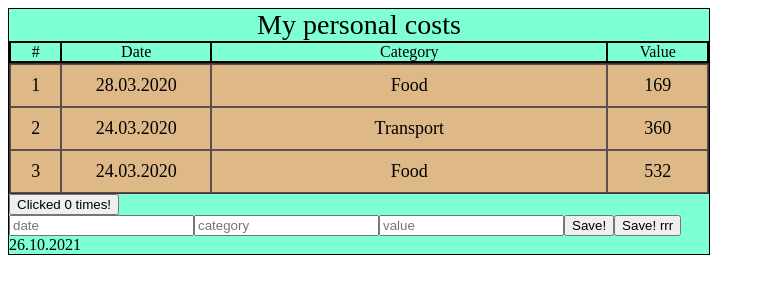
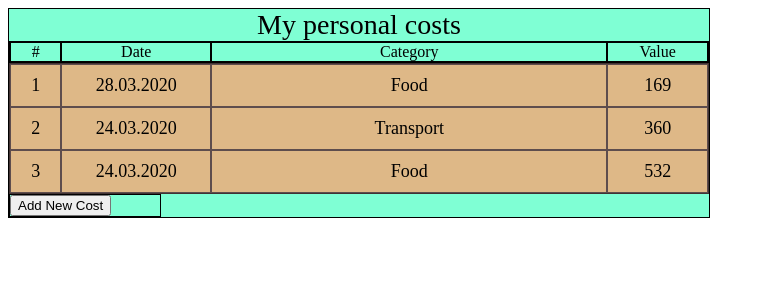
Before and after one commit to Gunnar13/second, a Vue app: page / in a window 1280 px wide. Shown: the top 300 px of the page, without its empty margins (0-765 px from the left). Built offline with nearby package versions, Linux system fonts and the light colour scheme.

Commit message:
добавил кнопку вывода формы
edited pull

```diff
--- a/src/App.vue
+++ b/src/App.vue
@@ -16,20 +16,21 @@
         <!-- <PaymentsDisplay :items="'any list data'" />-->
       </main>
 
+      <!--
       <CounterButton />
-      <!--
-      <button v-if="showKey">
-        <PaymentForm @addNewPayment="addNewPayment" />
 
+      -->
+      <div :class="[$style.date]">
+        <button @click="showKey = !showKey">Add New Cost</button>
 
-      </button>-->
-      <PaymentForm @addNewPayment="addNewPayment" />
+      </div>
+      <div v-if="showKey"><PaymentForm @addNewPayment="addNewPayment" /></div>
     </div>
   </div>
 </template>
 <script>
 // @ is an alias to /src
-import CounterButton from "@/components/counterButton.vue";
+//import CounterButton from "@/components/counterButton.vue";
 import PaymentsDisplay from "@/components/paymentDisplay.vue";
 import PaymentForm from "@/components/addPaymenForm.vue";
 //import AddPaymentForm from './components/AddPaymentForm
@@ -37,7 +38,7 @@ import PaymentForm from "@/components/addPaymenForm.vue";
 export default {
   //name: 'Home',
   components: {
-    CounterButton,
+    //CounterButton,
     PaymentsDisplay,
     PaymentForm,
   },
@@ -46,6 +47,7 @@ export default {
     return {
       paymentsList: [],
       showKey: false,
+      total:Number,
     };
   },
   methods: {
@@ -77,8 +79,10 @@ export default {
       ];
     },
   },
+
   created() {
     this.paymentsList = this.fetchData();
+
   },
 };
 </script>
--- a/src/components/addPaymenForm.vue
+++ b/src/components/addPaymenForm.vue
@@ -1,5 +1,5 @@
 <template>
-  <div :class="[$style.wrapper, form]">
+  <div :class="[$style.wrapper]">
       <!--
     <input placeholder="id" v-model="number" />
 
@@ -11,9 +11,10 @@ input убрал потому как id (number) убрал потому как
     <input placeholder="value" v-model="value" />
 
     <button @click="onSaveClick">Save!</button>
-
+<!--
     <button @click="getCurrentDate1">Save! {{ today1 }}</button>
     {{ getCurrentDate }}
+    -->
   </div>
 </template>
 
@@ -61,8 +62,13 @@ export default {
 };
 </script>
 <style lang="scss" module>
-.form {
+.wrapper {
+
   background-color: cadetblue;
   border: 1px solid red;
+  width: 150px;
+}
+.input{
+    font-size: 18px;
 }
 </style>
```
